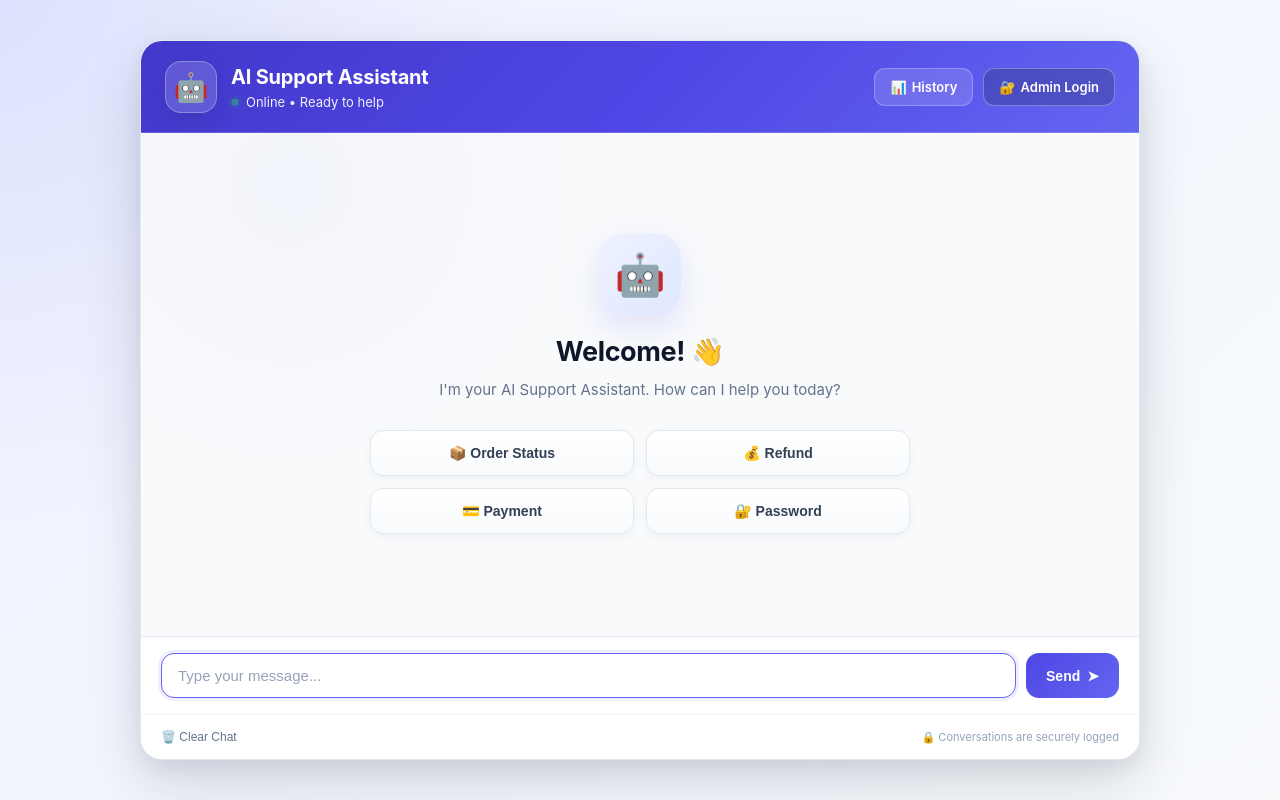
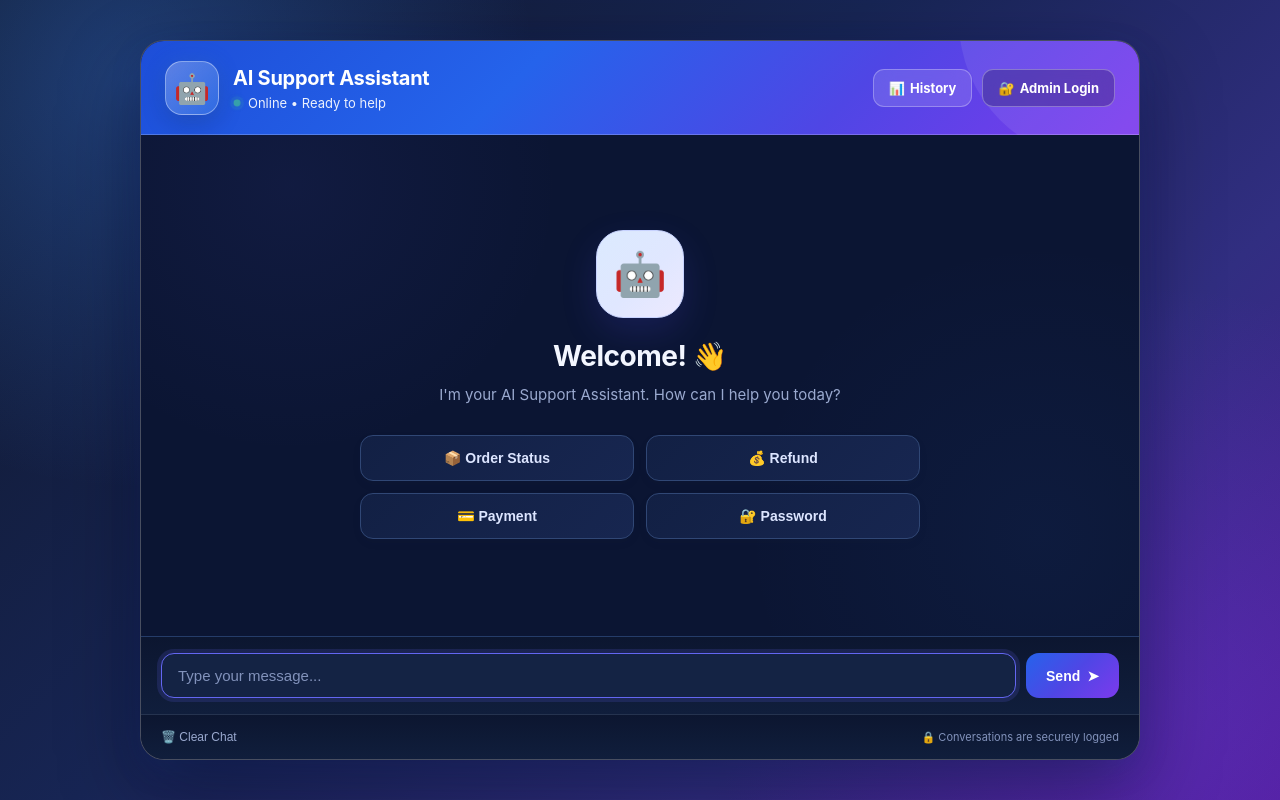
Before and after one commit to abhishekgupta1031/ai-support-chatbot, a Flask app: page / in a window 1280 px wide. Run offline with Flask 3, Linux system fonts and the light colour scheme.

Commit message:
Update chatbot dark theme

```diff
--- a/static/style.css
+++ b/static/style.css
@@ -15,19 +15,31 @@ body {
 }
 
 body {
-    font-family: -apple-system, BlinkMacSystemFont, "Segoe UI",
-        Roboto, Arial, sans-serif;
+    font-family:
+        -apple-system,
+        BlinkMacSystemFont,
+        "Segoe UI",
+        Roboto,
+        Arial,
+        sans-serif;
 
     background:
         radial-gradient(
-            circle at top left,
-            rgba(99, 102, 241, 0.12),
-            transparent 35%
+            circle at 10% 10%,
+            rgba(59, 130, 246, 0.35),
+            transparent 30%
+        ),
+        radial-gradient(
+            circle at 90% 90%,
+            rgba(124, 58, 237, 0.32),
+            transparent 32%
         ),
         linear-gradient(
             135deg,
-            #eef2ff,
-            #f8fafc
+            #0f172a 0%,
+            #172554 42%,
+            #312e81 72%,
+            #4c1d95 100%
         );
 
     min-height: 100vh;
@@ -38,7 +50,7 @@ body {
 
     padding: 20px;
 
-    color: #1e293b;
+    color: #e8edff;
 
     -webkit-font-smoothing: antialiased;
 }
@@ -55,20 +67,20 @@ body {
     height: 90vh;
     max-height: 850px;
 
-    background: #ffffff;
+    background: #0b122b;
 
-    border-radius: 22px;
-
-    box-shadow:
-        0 25px 60px rgba(15, 23, 42, 0.14),
-        0 8px 20px rgba(15, 23, 42, 0.07);
+    border-radius: 24px;
 
     overflow: hidden;
 
     display: flex;
     flex-direction: column;
 
-    border: 1px solid rgba(226, 232, 240, 0.9);
+    border: 1px solid rgba(255, 255, 255, 0.25);
+
+    box-shadow:
+        0 30px 80px rgba(2, 6, 23, 0.40),
+        0 10px 30px rgba(30, 64, 175, 0.18);
 }
 
 
@@ -80,9 +92,10 @@ body {
     background:
         linear-gradient(
             135deg,
-            #4338ca,
-            #4f46e5,
-            #6366f1
+            #1d4ed8 0%,
+            #2563eb 38%,
+            #4f46e5 70%,
+            #7c3aed 100%
         );
 
     color: white;
@@ -96,6 +109,24 @@ body {
     gap: 20px;
 
     position: relative;
+
+    overflow: hidden;
+}
+
+.chat-header::before {
+    content: "";
+
+    position: absolute;
+
+    width: 280px;
+    height: 280px;
+
+    right: -100px;
+    top: -160px;
+
+    border-radius: 50%;
+
+    background: rgba(255, 255, 255, 0.08);
 }
 
 .chat-header::after {
@@ -109,40 +140,56 @@ body {
 
     height: 1px;
 
-    background: rgba(255, 255, 255, 0.18);
+    background: rgba(255, 255, 255, 0.22);
 }
+
+
+/* ================================
+   BOT INFO
+================================ */
 
 .bot-info {
     display: flex;
+
     align-items: center;
 
     gap: 14px;
 
     min-width: 0;
+
+    position: relative;
+
+    z-index: 1;
 }
 
 .bot-avatar {
-    width: 52px;
-    height: 52px;
+    width: 54px;
+    height: 54px;
 
     flex-shrink: 0;
 
-    background: rgba(255, 255, 255, 0.16);
+    background:
+        linear-gradient(
+            135deg,
+            rgba(255, 255, 255, 0.28),
+            rgba(125, 211, 252, 0.18)
+        );
 
-    border: 1px solid rgba(255, 255, 255, 0.28);
+    border: 1px solid rgba(255, 255, 255, 0.38);
 
-    border-radius: 16px;
+    border-radius: 17px;
 
     display: flex;
     align-items: center;
     justify-content: center;
 
-    font-size: 28px;
+    font-size: 29px;
 
-    backdrop-filter: blur(12px);
+    backdrop-filter: blur(14px);
 
     box-shadow:
-        0 8px 20px rgba(15, 23, 42, 0.12);
+        0 8px 24px rgba(2, 6, 23, 0.18),
+        0 0 22px rgba(96, 165, 250, 0.16);
 
     transition:
         transform 0.25s ease,
@@ -161,17 +212,19 @@ body {
 
 .bot-info h1 {
     font-size: 20px;
-    font-weight: 700;
+
+    font-weight: 750;
 
     margin-bottom: 5px;
 
-    letter-spacing: -0.2px;
+    letter-spacing: -0.25px;
 }
 
 .online-status {
     font-size: 13px;
 
     display: flex;
+
     align-items: center;
 
     gap: 7px;
@@ -185,17 +238,19 @@ body {
 
     flex-shrink: 0;
 
-    background: #22c55e;
+    background: #4ade80;
 
     border-radius: 50%;
 
     box-shadow:
-        0 0 0 4px rgba(34, 197, 94, 0.15);
+        0 0 0 4px rgba(74, 222, 128, 0.15),
+        0 0 12px rgba(74, 222, 128, 0.35);
 
     animation: pulse 2s infinite;
 }
 
 @keyframes pulse {
+
     0% {
         opacity: 1;
         transform: scale(1);
@@ -225,6 +280,10 @@ body {
     gap: 10px;
 
     flex-shrink: 0;
+
+    position: relative;
+
+    z-index: 2;
 }
 
 .history-btn,
@@ -238,10 +297,13 @@ body {
     border-radius: 11px;
 
     font-size: 13px;
-    font-weight: 600;
+
+    font-weight: 650;
 
     display: inline-flex;
+
     align-items: center;
+
     justify-content: center;
 
     gap: 5px;
@@ -254,52 +316,40 @@ body {
         box-shadow 0.2s ease;
 }
 
+.history-btn {
+    background: rgba(255, 255, 255, 0.13);
 
-/* ================================
-   HISTORY BUTTON
-================================ */
+    border: 1px solid rgba(255, 255, 255, 0.28);
 
-.history-btn {
-    background: rgba(255, 255, 255, 0.14);
-
-    border: 1px solid rgba(255, 255, 255, 0.25);
+    backdrop-filter: blur(10px);
 }
 
 .history-btn:hover {
-    background: rgba(255, 255, 255, 0.23);
+    background: rgba(255, 255, 255, 0.22);
 
     transform: translateY(-2px);
 
     box-shadow:
-        0 7px 18px rgba(15, 23, 42, 0.12);
+        0 8px 20px rgba(2, 6, 23, 0.16);
 }
 
-.history-btn:active {
-    transform: translateY(0);
-}
-
-
-/* ================================
-   ADMIN BUTTON
-================================ */
-
 .admin-btn {
-    background: rgba(15, 23, 42, 0.22);
+    background:
+        rgba(2, 6, 23, 0.23);
 
     border: 1px solid rgba(255, 255, 255, 0.30);
+
+    backdrop-filter: blur(10px);
 }
 
 .admin-btn:hover {
-    background: rgba(15, 23, 42, 0.34);
+    background:
+        rgba(2, 6, 23, 0.34);
 
     transform: translateY(-2px);
 
     box-shadow:
-        0 7px 18px rgba(15, 23, 42, 0.18);
-}
-
-.admin-btn:active {
-    transform: translateY(0);
+        0 8px 20px rgba(2, 6, 23, 0.20);
 }
 
 
@@ -319,10 +369,15 @@ body {
     background:
         radial-gradient(
             circle at 15% 10%,
-            rgba(99, 102, 241, 0.035),
+            rgba(99, 102, 241, 0.07),
+            transparent 28%
+        ),
+        radial-gradient(
+            circle at 90% 80%,
+            rgba(59, 130, 246, 0.055),
             transparent 30%
         ),
-        #f8fafc;
+        #0b1533;
 
     scroll-behavior: smooth;
 }
@@ -332,13 +387,21 @@ body {
 }
 
 .chat-box::-webkit-scrollbar-thumb {
-    background: #cbd5e1;
+    background:
+        linear-gradient(
+            #93c5fd,
+            #a78bfa
+        );
 
     border-radius: 10px;
 }
 
 .chat-box::-webkit-scrollbar-thumb:hover {
-    background: #94a3b8;
+    background:
+        linear-gradient(
+            #60a5fa,
+            #8b5cf6
+        );
 }
 
 .chat-box::-webkit-scrollbar-track {
@@ -379,61 +446,67 @@ body {
 }
 
 .welcome-icon {
-    width: 82px;
-    height: 82px;
+    width: 88px;
+    height: 88px;
 
-    border-radius: 25px;
+    border-radius: 27px;
 
     background:
         linear-gradient(
             135deg,
-            #eef2ff,
-            #e0e7ff
+            #dbeafe,
+            #e0e7ff 55%,
+            #ede9fe
         );
 
+    border: 1px solid #c7d2fe;
+
     display: flex;
+
     align-items: center;
     justify-content: center;
 
-    font-size: 41px;
+    font-size: 43px;
 
-    margin-bottom: 18px;
+    margin-bottom: 19px;
 
     box-shadow:
-        0 12px 30px rgba(79, 70, 229, 0.13);
+        0 14px 35px rgba(79, 70, 229, 0.18);
 
-    animation: floatingBot 3s ease-in-out infinite;
+    animation:
+        floatingBot 3s ease-in-out infinite;
 }
 
 @keyframes floatingBot {
+
     0%,
     100% {
         transform: translateY(0);
     }
 
     50% {
-        transform: translateY(-5px);
+        transform: translateY(-6px);
     }
 }
 
 .welcome-message h2 {
-    font-size: 27px;
+    font-size: 28px;
 
     margin-bottom: 10px;
 
-    color: #0f172a;
+    color: #f4f7ff;
 
-    letter-spacing: -0.4px;
+    letter-spacing: -0.5px;
 }
 
 .welcome-message p {
-    max-width: 520px;
+    max-width: 540px;
 
-    color: #64748b;
+    color: #9aa9cf;
 
     line-height: 1.65;
 
-    margin-bottom: 27px;
+    margin-bottom: 28px;
 
     font-size: 15px;
 }
@@ -453,20 +526,20 @@ body {
 
     width: 100%;
 
-    max-width: 540px;
+    max-width: 560px;
 }
 
 .quick-options button {
-    border: 1px solid #e2e8f0;
+    border: 1px solid #304775;
 
     background:
         linear-gradient(
-            180deg,
-            #ffffff,
-            #f8fafc
+            135deg,
+            #122044,
+            #172650
         );
 
-    color: #334155;
+    color: #dce5ff;
 
     padding: 14px 16px;
 
@@ -475,7 +548,8 @@ body {
     cursor: pointer;
 
     font-size: 14px;
-    font-weight: 600;
+
+    font-weight: 650;
 
     transition:
         transform 0.2s ease,
@@ -485,7 +559,7 @@ body {
         background 0.2s ease;
 
     box-shadow:
-        0 3px 8px rgba(15, 23, 42, 0.045);
+        0 4px 10px rgba(30, 41, 59, 0.05);
 }
 
 .quick-options button:hover {
@@ -753,9 +885,14 @@ body {
 
     padding: 16px 20px;
 
-    background: white;
+    background:
+        linear-gradient(
+            180deg,
+            #0c1630,
+            #101e3c
+        );
 
-    border-top: 1px solid #e2e8f0;
+    border-top: 1px solid #253c69;
 
     position: relative;
 }
@@ -775,9 +912,9 @@ body {
 
     outline: none;
 
-    color: #1e293b;
+    color: #e8edff;
 
-    background: #ffffff;
+    background: #111d3b;
 
     transition:
         border-color 0.2s ease,
@@ -786,20 +923,20 @@ body {
 }
 
 .input-area input::placeholder {
-    color: #94a3b8;
+    color: #8292bb;
 }
 
 .input-area input:focus {
     border-color: #6366f1;
 
-    background: #ffffff;
+    background: #142344;
 
     box-shadow:
-        0 0 0 3px rgba(99, 102, 241, 0.10);
+        0 0 0 4px rgba(99, 102, 241, 0.16);
 }
 
 .input-area input:disabled {
-    background: #f8fafc;
+    background: #18233f;
 
     cursor: not-allowed;
 
@@ -817,8 +954,9 @@ body {
     background:
         linear-gradient(
             135deg,
+            #2563eb,
             #4f46e5,
-            #6366f1
+            #7c3aed
         );
 
     color: white;
@@ -893,17 +1033,23 @@ body {
     display: flex;
 
     align-items: center;
+
     justify-content: space-between;
 
     gap: 15px;
 
     padding: 10px 20px;
 
-    background: white;
+    background:
+        linear-gradient(
+            180deg,
+            #0c1630,
+            #101e3c
+        );
 
-    border-top: 1px solid #f1f5f9;
+    border-top: 1px solid #25334f;
 
-    color: #94a3b8;
+    color: #8292bb;
 
     font-size: 11px;
 }
@@ -913,7 +1059,7 @@ body {
 
     background: transparent;
 
-    color: #64748b;
+    color: #9aa9cf;
 
     cursor: pointer;
 
```
Also changed, not shown: other parts of static/style.css (+104 -36 lines).
